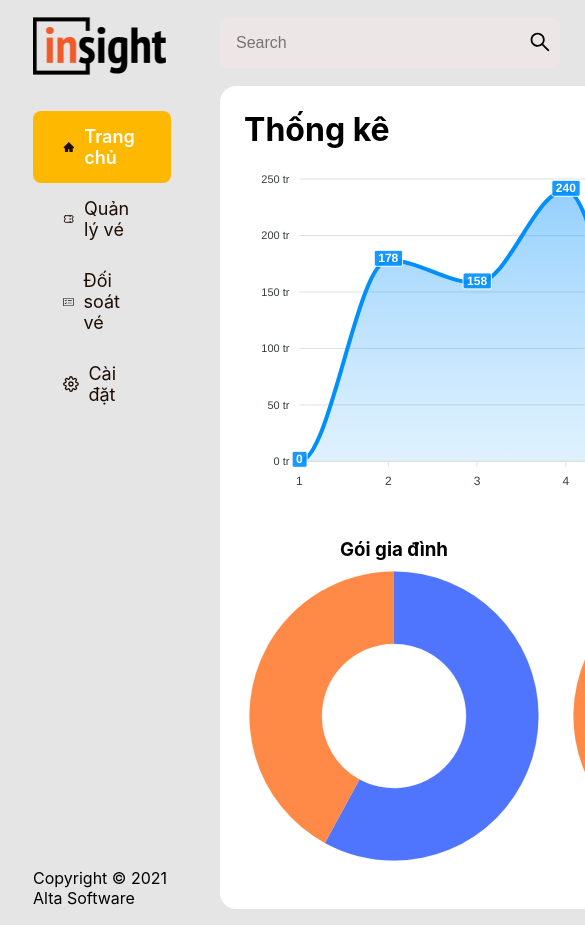
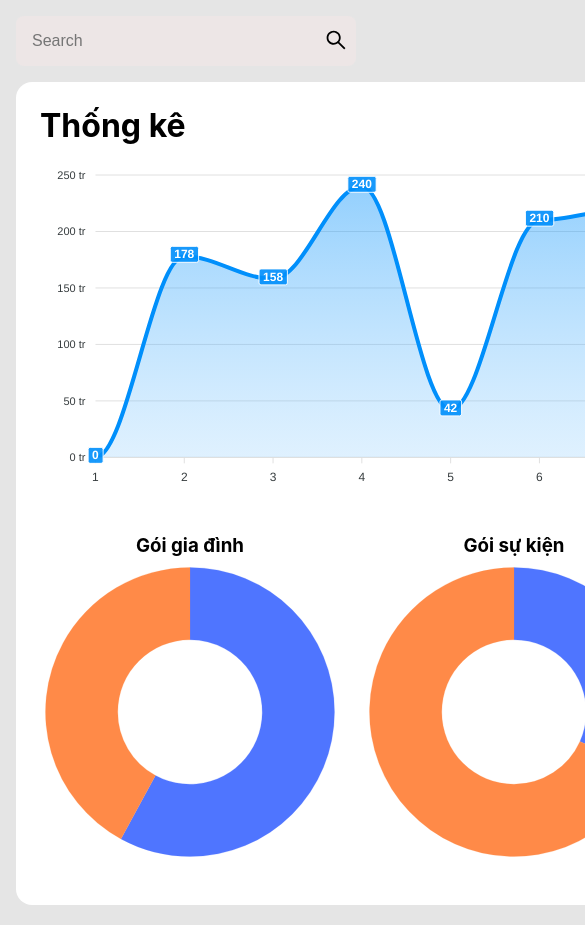
Before and after one commit to tutv3/ticket-cms, a React (Create React App) app: page / in a window 390 px wide. Shown: the top 925 px of the page, 585 px wide, since content can reach past the window. Built offline with nearby package versions, Linux system fonts and the light colour scheme.

Commit message:
integrate redux

```diff
--- a/package.json
+++ b/package.json
@@ -18,8 +18,12 @@
     "react-chartjs-2": "^4.0.1",
     "react-dom": "^17.0.2",
     "react-icons": "^4.3.1",
+    "react-redux": "^7.2.6",
     "react-router-dom": "^6.2.1",
     "react-scripts": "5.0.0",
+    "redux": "^4.1.2",
+    "redux-devtools-extension": "^2.13.9",
+    "redux-saga": "^1.1.3",
     "typescript": "^4.5.5",
     "web-vitals": "^2.1.4"
   },
--- a/src/App.css
+++ b/src/App.css
@@ -1,5 +1,6 @@
 .app-container {
   display: flex;
+  position: relative;
 }
 .main {
   flex: 1;
--- a/src/components/sidebar/index.tsx
+++ b/src/components/sidebar/index.tsx
@@ -12,7 +12,10 @@ const Sidebar = () => {
   return (
     <div className={styles.sidebar}>
       <div>
-        <Logo />
+        <NavLink to="/"
+          className={styles.sidebarLink}>
+          <Logo />
+        </NavLink>
         <ul className={styles.sidebarLinks}>
           <NavLink to="/"
             className={({ isActive }) => isActive ? activeSidebarLink : styles.sidebarLink}>
--- a/src/components/sidebar/sidebar.module.css
+++ b/src/components/sidebar/sidebar.module.css
@@ -24,3 +24,18 @@
   background-color: var(--link-color);
   color: #fff;
 }
+.sidebarBottom p {
+  font-size: 14px;
+  text-align: center;
+}
+
+@media (max-width: 991px) {
+  .sidebar {
+    position: absolute;
+    background-color: #fff;
+    z-index: 100;
+    border-right: 1px solid #ccc;
+    transform: translateX(-100%);
+    transition: all 0.3s ease-in-out;
+  }
+}
--- a/src/components/topMenu/topMenu.module.css
+++ b/src/components/topMenu/topMenu.module.css
@@ -7,9 +7,9 @@
   padding-bottom: 0;
 }
 .avatar img {
-  width: 50px;
-  height: 50px;
-  border-radius: 50px;
+  width: 40px;
+  height: 40px;
+  border-radius: 40px;
   cursor: pointer;
 }
 .rightMenu {
--- a/src/index.tsx
+++ b/src/index.tsx
@@ -3,10 +3,14 @@ import ReactDOM from 'react-dom';
 import './index.css';
 import App from './App';
 import reportWebVitals from './reportWebVitals';
+import store from './store';
+import { Provider } from 'react-redux';
 
 ReactDOM.render(
   <React.StrictMode>
-    <App />
+    <Provider store={store}>
+      <App />
+    </Provider>
   </React.StrictMode>,
   document.getElementById('root')
 );
--- /dev/null
+++ b/src/store/index.ts
@@ -0,0 +1,11 @@
+import { createStore, combineReducers } from "redux";
+import { composeWithDevTools } from "redux-devtools-extension";
+import globalReducer from "./reducers/globalReducer";
+
+const rootReducer = combineReducers({
+  global: globalReducer,
+});
+
+const store = createStore(rootReducer, composeWithDevTools());
+
+export default store;
--- /dev/null
+++ b/src/store/reducers/globalReducer.ts
@@ -0,0 +1,29 @@
+import { HIDE_SIDEBAR, SHOW_SIDEBAR } from "../types";
+
+const initialState = {
+  sidebar: {
+    isShow: false,
+  },
+};
+
+const ticketReducer = (
+  state = initialState,
+  action: { type: string; payload: any }
+) => {
+  switch (action.type) {
+    case SHOW_SIDEBAR:
+      return {
+        ...state,
+        sidebar: { isShow: true },
+      };
+    case HIDE_SIDEBAR:
+      return {
+        ...state,
+        sidebar: { isShow: false },
+      };
+    default:
+      return state;
+  }
+};
+
+export default ticketReducer;
--- /dev/null
+++ b/src/store/types/globalTypes.ts
@@ -0,0 +1,5 @@
+const key = "globalTypes";
+const SHOW_SIDEBAR = `${key}/SHOW_SIDEBAR`;
+const HIDE_SIDEBAR = `${key}/HIDE_SIDEBAR`;
+
+export { SHOW_SIDEBAR, HIDE_SIDEBAR };
--- /dev/null
+++ b/src/store/types/index.ts
@@ -0,0 +1 @@
+export {SHOW_SIDEBAR, HIDE_SIDEBAR} from "./globalTypes";
```
Also changed, not shown: 1 other file (tests, documents, lock files or other folders).
